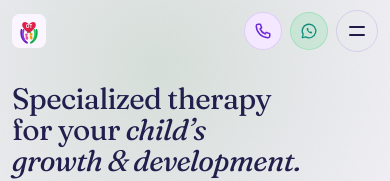
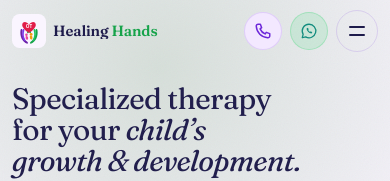
Before and after one commit to AathiEswar/Dhananjayas-Clinic, a React (Vite) app: page / in a window 390 px wide. Shown: the top 181 px of the page. Built offline with nearby package versions, Linux system fonts and the light colour scheme.

Commit message:
fix nav float break

```diff
--- a/src/styles/base.css
+++ b/src/styles/base.css
@@ -513,9 +513,35 @@ html.is-scroll-locked body { overflow: hidden; }
   }
   .nav.is-scrolled .nav__inner { padding-block: 8px; }
 
-  /* Mobile Top Nav: All icons only, no words */
-  .nav__brand-txt { display: none !important; }
-  .nav__actions { gap: 8px; }
+  /* Mobile Top Nav: Clinic name restored, long subtitle hidden to prevent overflow */
+  .nav__brand {
+    gap: clamp(6px, 1.8vw, 10px);
+    min-width: 0;
+    flex-shrink: 1;
+  }
+  .nav__mark svg {
+    width: 34px;
+    height: 34px;
+    flex-shrink: 0;
+  }
+  .nav__brand-txt {
+    display: flex;
+    flex-direction: column;
+    line-height: 1.1;
+    min-width: 0;
+    flex-shrink: 1;
+  }
+  .nav__brand-txt strong {
+    font-size: clamp(13.5px, 3.8vw, 16px);
+    letter-spacing: -0.01em;
+    white-space: nowrap;
+    overflow: hidden;
+    text-overflow: ellipsis;
+  }
+  .nav__brand-txt em {
+    display: none !important;
+  }
+  .nav__actions { gap: 8px; flex-shrink: 0; }
 
   .nav__phone {
     display: inline-flex; align-items: center; justify-content: center;
@@ -537,7 +563,7 @@ html.is-scroll-locked body { overflow: hidden; }
   }
   .nav__wa span { display: none !important; }
 
-  .nav__burger { width: 42px; height: 42px; }
+  .nav__burger { width: 42px; height: 42px; flex-shrink: 0; }
 }
 
 @media (max-width: 360px) {
@@ -545,11 +571,14 @@ html.is-scroll-locked body { overflow: hidden; }
     width: calc(100% - 16px);
     gap: 6px;
   }
+  .nav__brand { gap: 6px; }
+  .nav__mark svg { width: 30px; height: 30px; }
+  .nav__brand-txt strong { font-size: 12.5px; }
   .nav__actions { gap: 6px; }
-  .nav__phone { width: 36px; height: 36px; }
-  .nav__wa { width: 36px; height: 36px; }
-  .nav__burger { width: 38px; height: 38px; }
-  .nav__burger span { left: 10px; right: 10px; }
+  .nav__phone { width: 34px; height: 34px; }
+  .nav__wa { width: 34px; height: 34px; }
+  .nav__burger { width: 36px; height: 36px; }
+  .nav__burger span { left: 8px; right: 8px; }
 }
 
 /* ── floating CTAs ─────────────────────────────────────────── */
```
